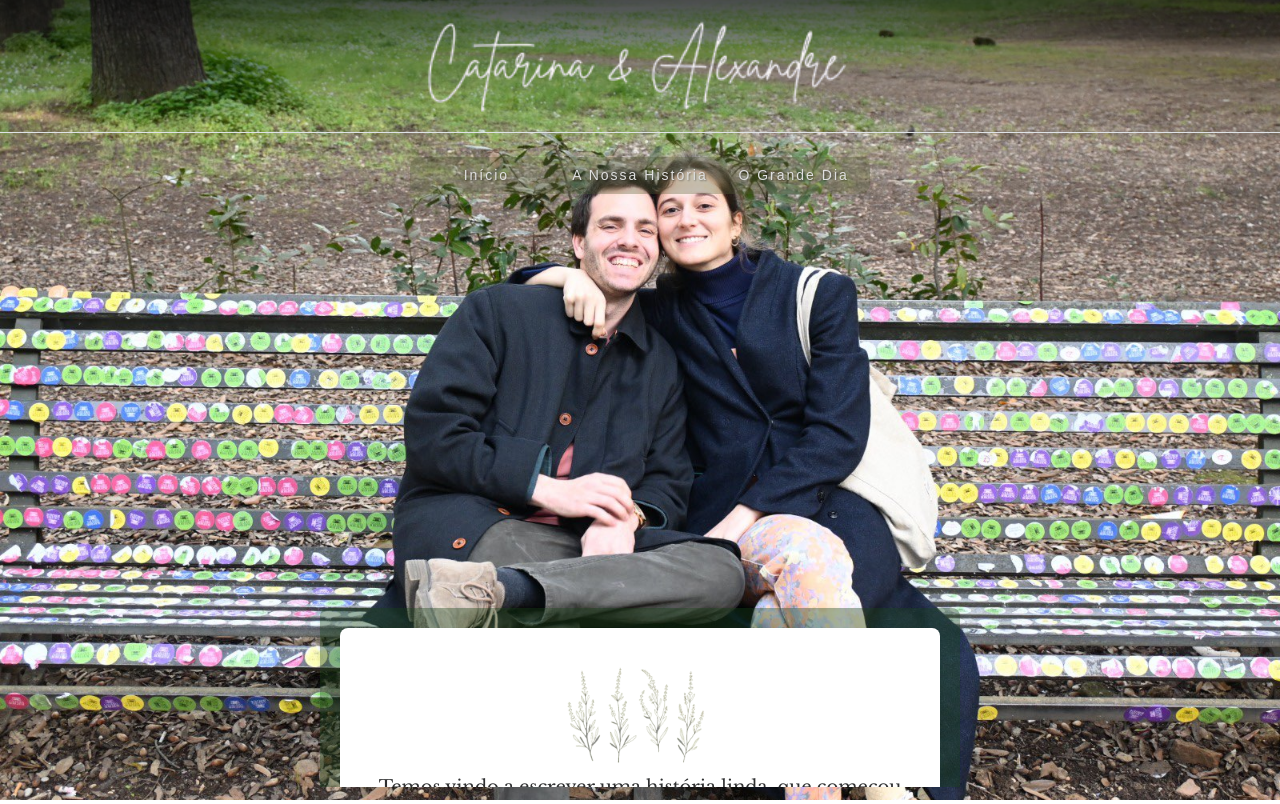
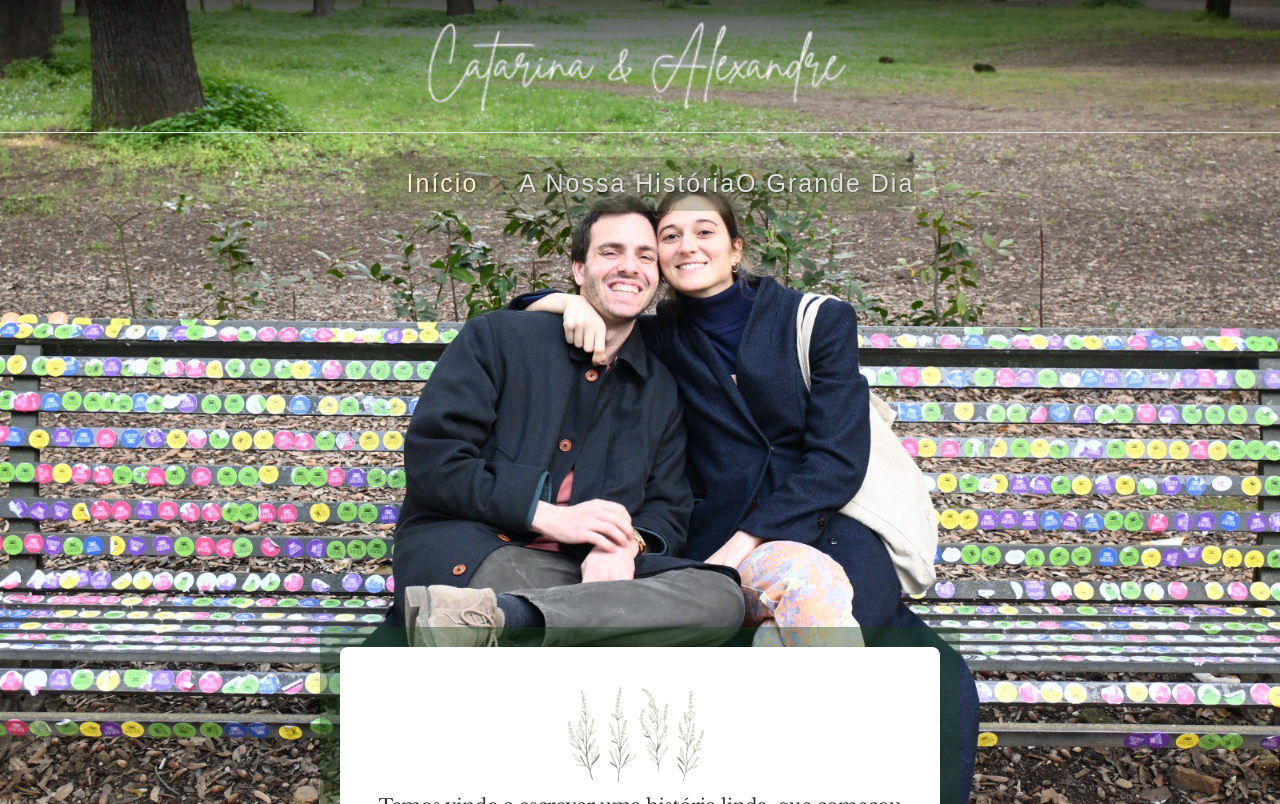
Before and after one commit to marianaGOD/cacalewedding, a React (Vite) app: page / in a window 1280 px wide. Built offline with nearby package versions, Linux system fonts and the light colour scheme; a web font is replaced by a local one.

Commit message:
Bigger nav bar

```diff
--- a/src/App.css
+++ b/src/App.css
@@ -93,7 +93,7 @@ body::-webkit-scrollbar {
 
 #mainNavigation a {
   font-family: "Emmeline", sans-serif;
-  font-size: 14px;
+  font-size: 25px;
   letter-spacing: 2px;
   text-shadow: 1px 1px 2px rgba(0, 0, 0, 0.4);
 }
@@ -108,17 +108,21 @@ body::-webkit-scrollbar {
 }
 
 .nav-item a {
+  text-decoration: none;
   color: #dfdfdf;
-  /*background-color: #535d3556;*/
 }
 
 .nav-item a:hover {
   color: #fff;
-  transform: scale(1.5);
+  transform: scale(1.2);
 }
 
 .nav-item {
   min-width: 12vw;
+}
+
+a.active {
+  color: blanchedalmond !important;
 }
 
 .rsvp-container {
--- a/src/App.jsx
+++ b/src/App.jsx
@@ -47,8 +47,8 @@ function App() {
           ref={routeContainerRef}
           className="route-container"
           style={{
-            marginTop: `${topBarHeight + navBarHeight + 30}px`,
-            maxHeight: `calc(100vh - ${topBarHeight}px - 80px)`,
+            marginTop: `${topBarHeight + navBarHeight + 32}px`,
+            maxHeight: `calc(100vh - ${topBarHeight}px - 82px)`,
             overflow: "auto",
           }}
         >
--- a/src/Components/TopBar.jsx
+++ b/src/Components/TopBar.jsx
@@ -1,5 +1,5 @@
 import React, { useState } from "react";
-import { useNavigate, Link } from "react-router-dom";
+import { useNavigate, Link, NavLink } from "react-router-dom";
 
 // images
 import lettering from "../assets/images/lettering.png";
@@ -32,11 +32,7 @@ export default function TopBar() {
             onClick={() => setIsOpen(!isOpen)}
             aria-expanded={isOpen}
           >
-            <img
-              src={hambuguer}
-              alt=""
-              style={{ width: "30px" }}
-            />
+            <img src={hambuguer} alt="" style={{ width: "30px" }} />
             <span className="align-middle menu-header">Menu</span>
           </button>
         </div>
@@ -48,32 +44,38 @@ export default function TopBar() {
         >
           <ul className="navbar-nav mx-auto">
             <li className="nav-item">
-              <Link
+              <NavLink
                 to="/"
-                className="nav-link"
                 aria-current="page"
                 onClick={() => setIsOpen(!isOpen)}
+                className={({ isActive }) =>
+                  `${isActive ? "active" : "inactive"} nav-link`
+                }
               >
                 Início
-              </Link>
+              </NavLink>
             </li>
             <li className="nav-item">
-              <Link
+              <NavLink
                 to="/historia"
-                className="nav-link"
+                className={({ isActive }) =>
+                  `${isActive ? "active" : "inactive"} nav-link`
+                }
                 onClick={() => setIsOpen(!isOpen)}
               >
                 A Nossa História
-              </Link>
+              </NavLink>
             </li>
             <li className="nav-item">
-              <Link
+              <NavLink
                 to="/dia"
-                className="nav-link"
+                className={({ isActive }) =>
+                  `${isActive ? "active" : "inactive"} nav-link`
+                }
                 onClick={() => setIsOpen(!isOpen)}
               >
                 O Grande Dia
-              </Link>
+              </NavLink>
             </li>
             {/*
             <li className="nav-item">
```
